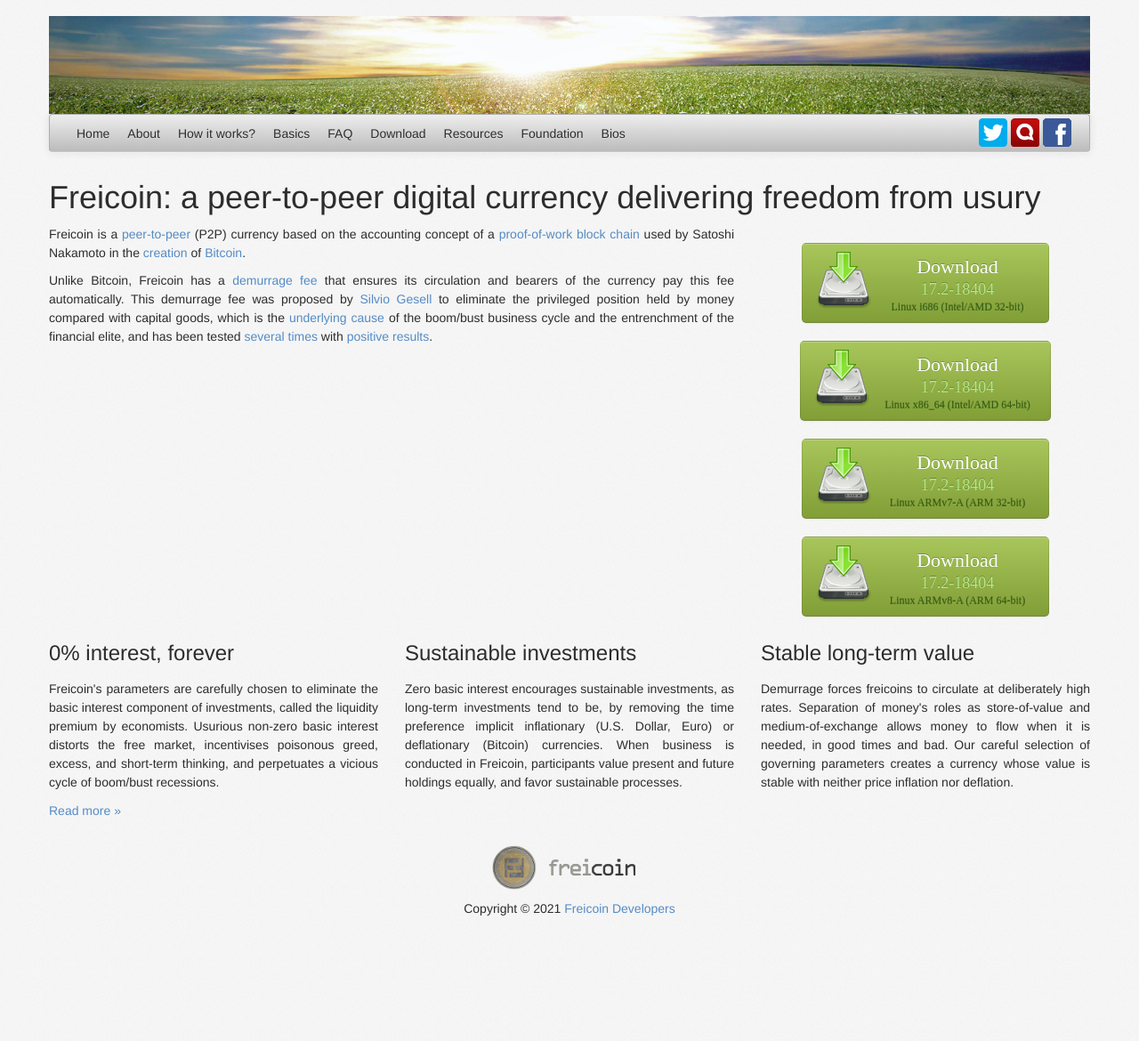
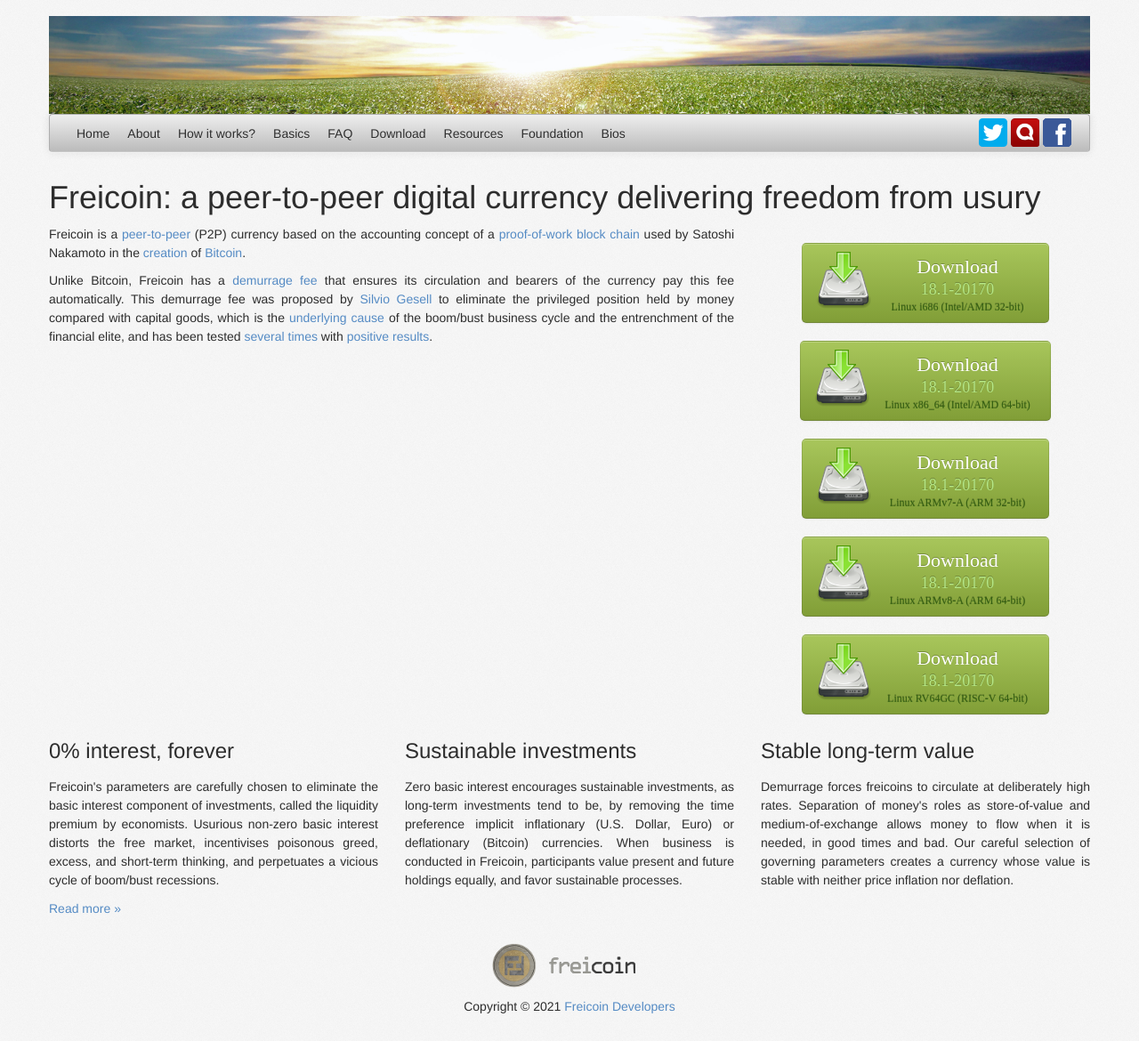
Before and after one commit to freicoin/freico.in, a Jekyll site: the page built from index.md, in a window 1280 px wide. Shown: the whole page at 89% size. Built offline with Jekyll 4.4.1, drawn with Linux system fonts in a browser that asks for light colours; nearby versions of some CDN libraries; some web fonts are replaced; comment, search, counter and statistics services are not loaded; before the commit the page ends 1060 px from its top, so only the background shows below that.

```diff
--- a/_config.yml
+++ b/_config.yml
@@ -51,69 +51,75 @@ menu:
             title: Bios
             url: /bios/index.html
 freicoin:
-    version: 17.2-18404
-    release_date: 2021-10-10T12:00:00
+    version: 18.1-20170
+    release_date: 2021-10-27T12:00:00
     downloads:
         -
             name: Windows 32-bit (exe)
             osid: Win32
             icon: /static/images/os/win.png
-            link: https://s3.amazonaws.com/in.freico.stable/freicoin-v17.2-18404-win32-setup.exe
-            size: 15MB
+            link: https://s3.amazonaws.com/in.freico.stable/freicoin-v18.1-20170-win32-setup.exe
+            size: 16MB
         -
             name: Windows 64-bit (exe)
             osid: Win64
             icon: /static/images/os/win.png
-            link: https://s3.amazonaws.com/in.freico.stable/freicoin-v17.2-18404-win64-setup.exe
-            size: 15MB
+            link: https://s3.amazonaws.com/in.freico.stable/freicoin-v18.1-20170-win64-setup.exe
+            size: 16MB
         -
             name: Windows 32-bit (zip)
             osid: Win32
             icon: /static/images/os/win.png
-            link: https://s3.amazonaws.com/in.freico.stable/freicoin-v17.2-18404-win32.zip
-            size: 26MB
+            link: https://s3.amazonaws.com/in.freico.stable/freicoin-v18.1-20170-win32.zip
+            size: 29MB
         -
             name: Windows 64-bit (zip)
             osid: Win64
             icon: /static/images/os/win.png
-            link: https://s3.amazonaws.com/in.freico.stable/freicoin-v17.2-18404-win64.zip
-            size: 26MB
+            link: https://s3.amazonaws.com/in.freico.stable/freicoin-v18.1-20170-win64.zip
+            size: 28MB
         -
             name: macOS (app)
             osid: Mac
             icon: /static/images/os/mac.png
-            link: https://s3.amazonaws.com/in.freico.stable/freicoin-v17.2-18404-osx.dmg
+            link: https://s3.amazonaws.com/in.freico.stable/freicoin-v18.1-20170-osx.dmg
             size: 11MB
         -
             name: macOS (server)
             osid: Mac
             icon: /static/images/os/mac.png
-            link: https://s3.amazonaws.com/in.freico.stable/freicoin-v17.2-18404-osx64.tar.gz
+            link: https://s3.amazonaws.com/in.freico.stable/freicoin-v18.1-20170-osx64.tar.gz
             size: 20MB
         -
             name: Linux i686 (Intel/AMD 32-bit)
             osid: Linux
             icon: /static/images/os/linux.png
-            link: https://s3.amazonaws.com/in.freico.stable/freicoin-v17.2-18404-i686-pc-linux-gnu.tar.gz
-            size: 30MB
+            link: https://s3.amazonaws.com/in.freico.stable/freicoin-v18.1-20170-i686-pc-linux-gnu.tar.gz
+            size: 32MB
         -
             name: Linux x86_64 (Intel/AMD 64-bit)
             osid: Linux
             icon: /static/images/os/linux.png
-            link: https://s3.amazonaws.com/in.freico.stable/freicoin-v17.2-18404-x86_64-linux-gnu.tar.gz
-            size: 27MB
+            link: https://s3.amazonaws.com/in.freico.stable/freicoin-v18.1-20170-x86_64-linux-gnu.tar.gz
+            size: 30MB
         -
             name: Linux ARMv7-A (ARM 32-bit)
             osid: Linux
             icon: /static/images/os/linux.png
-            link: https://s3.amazonaws.com/in.freico.stable/freicoin-v17.2-18404-arm-linux-gnueabihf.tar.gz
-            size: 23MB
+            link: https://s3.amazonaws.com/in.freico.stable/freicoin-v18.1-20170-arm-linux-gnueabihf.tar.gz
+            size: 25MB
         -
             name: Linux ARMv8-A (ARM 64-bit)
             osid: Linux
             icon: /static/images/os/linux.png
-            link: https://s3.amazonaws.com/in.freico.stable/freicoin-v17.2-18404-aarch64-linux-gnu.tar.gz
-            size: 26MB
+            link: https://s3.amazonaws.com/in.freico.stable/freicoin-v18.1-20170-aarch64-linux-gnu.tar.gz
+            size: 29MB
+        -
+            name: Linux RV64GC (RISC-V 64-bit)
+            osid: Linux
+            icon: /static/images/os/linux.png
+            link: https://s3.amazonaws.com/in.freico.stable/freicoin-v18.1-20170-riscv64-linux-gnu.tar.gz
+            size: 29MB
         #-
         #    name: Ubuntu (PPA)
         #    osid: Linux
@@ -130,7 +136,7 @@ freicoin:
             name: Source
             osid: Unknown
             icon: /static/images/os/src.png
-            link: https://github.com/tradecraftio/tradecraft/archive/v17.2-18404.zip
+            link: https://github.com/tradecraftio/tradecraft/archive/v18.1-20170.zip
             size: 4.9MB
         -
             name: Git repository
```
